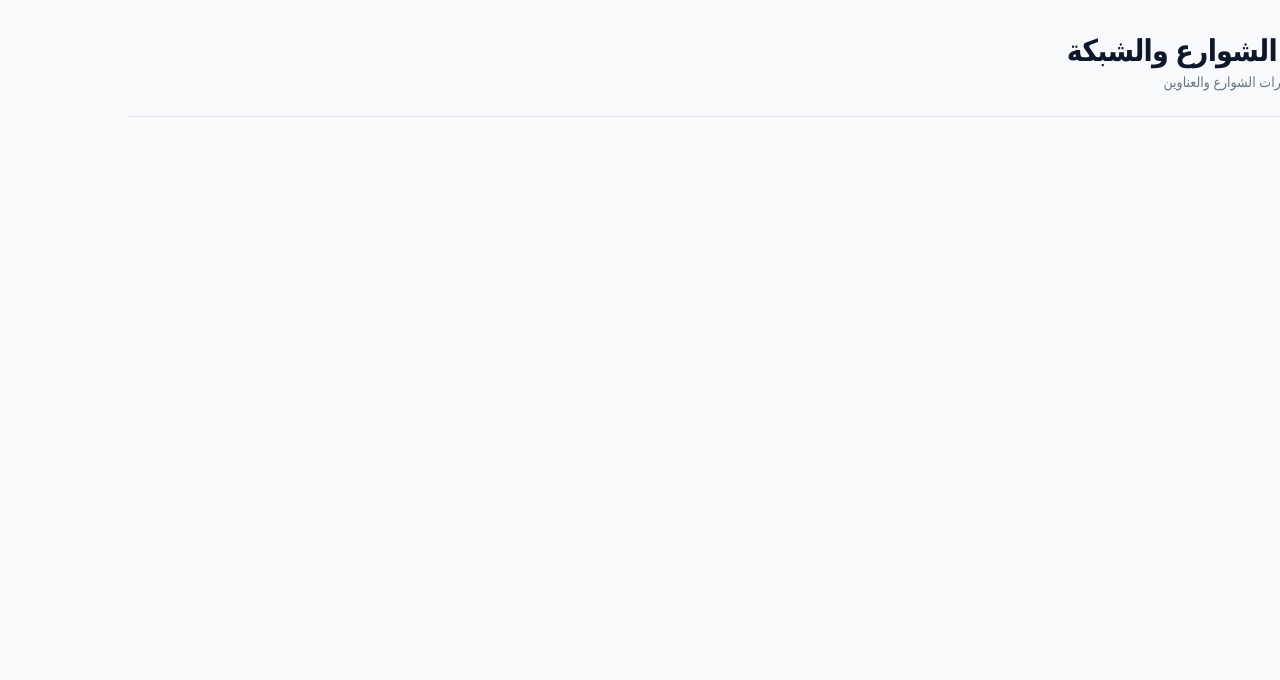
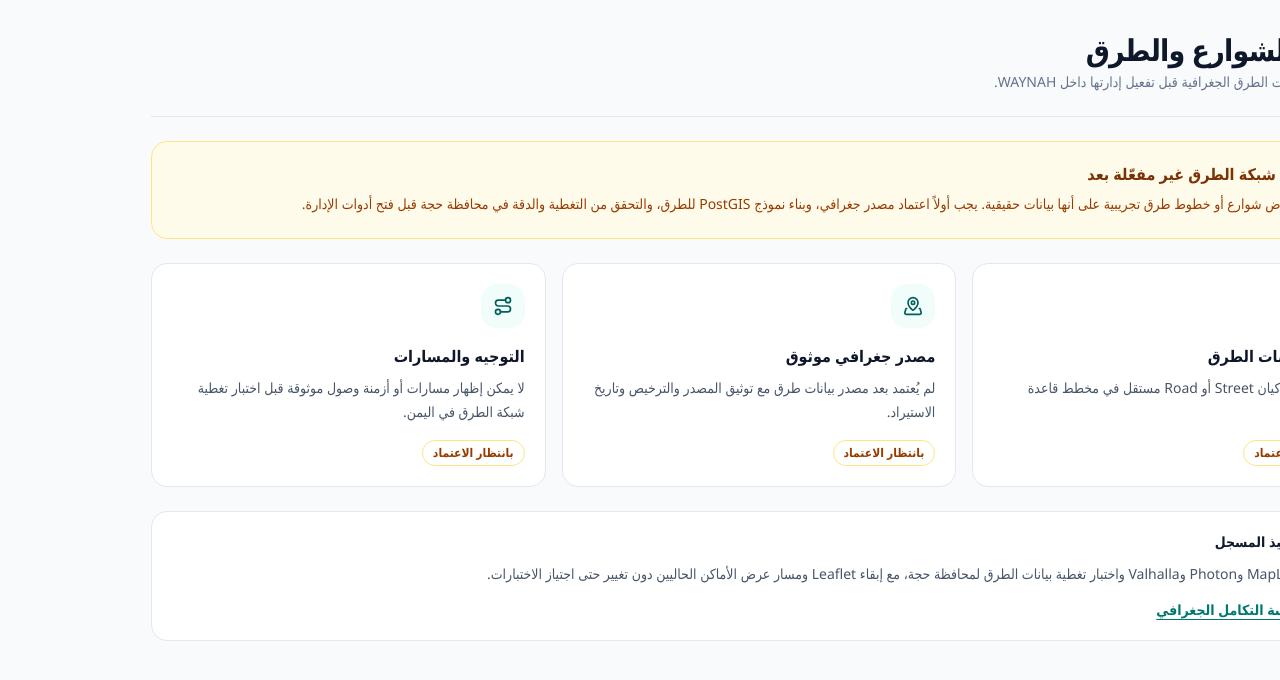
Before and after one commit to mghalaosimi-web/waynah, a Next.js app in the folder apps/web/: page /admin/streets in a window 1280 px wide. Shown: the top 680 px of the page. Built offline with nearby package versions, Linux system fonts and the light colour scheme; no server answers.

Commit message:
feat(admin): document street-network readiness blockers

```diff
--- a/apps/web/app/admin/streets/page.tsx
+++ b/apps/web/app/admin/streets/page.tsx
@@ -1,10 +1,79 @@
-import React from 'react';
+import Link from 'next/link';
+import { AlertTriangle, Database, MapPinned, Route } from 'lucide-react';
 import { Container, PageHeader } from '@waynah/ui';
+
+const blockers = [
+  {
+    title: 'نموذج بيانات الطرق',
+    description: 'لا يوجد حالياً كيان Street أو Road مستقل في مخطط قاعدة البيانات.',
+    icon: Database,
+  },
+  {
+    title: 'مصدر جغرافي موثوق',
+    description: 'لم يُعتمد بعد مصدر بيانات طرق مع توثيق المصدر والترخيص وتاريخ الاستيراد.',
+    icon: MapPinned,
+  },
+  {
+    title: 'التوجيه والمسارات',
+    description: 'لا يمكن إظهار مسارات أو أزمنة وصول موثوقة قبل اختبار تغطية شبكة الطرق في اليمن.',
+    icon: Route,
+  },
+];
 
 export default function AdminStreetsPage() {
   return (
-    <Container size="xl" className="py-8">
-      <PageHeader title="إدارة الشوارع والشبكة" subtitle="مراجعة مسارات الشوارع والعناوين" />
+    <Container size="xl" className="space-y-6 py-8">
+      <PageHeader
+        title="شبكة الشوارع والطرق"
+        subtitle="حالة جاهزية بيانات الطرق الجغرافية قبل تفعيل إدارتها داخل WAYNAH."
+      />
+
+      <section className="rounded-2xl border border-amber-200 bg-amber-50 p-5 dark:border-amber-900 dark:bg-amber-950/20">
+        <div className="flex items-start gap-3">
+          <AlertTriangle className="mt-0.5 h-5 w-5 shrink-0 text-amber-700 dark:text-amber-300" aria-hidden="true" />
+          <div>
+            <p className="font-bold text-amber-900 dark:text-amber-100">إدارة شبكة الطرق غير مفعّلة بعد</p>
+            <p className="mt-1 text-sm leading-7 text-amber-800 dark:text-amber-200">
+              لن نعرض شوارع أو خطوط طرق تجريبية على أنها بيانات حقيقية. يجب أولاً اعتماد مصدر جغرافي،
+              وبناء نموذج PostGIS للطرق، والتحقق من التغطية والدقة في محافظة حجة قبل فتح أدوات الإدارة.
+            </p>
+          </div>
+        </div>
+      </section>
+
+      <section className="grid grid-cols-1 gap-4 md:grid-cols-3" aria-label="متطلبات تفعيل شبكة الطرق">
+        {blockers.map((item) => {
+          const Icon = item.icon;
+          return (
+            <article key={item.title} className="rounded-2xl border border-slate-200 bg-white p-5 dark:border-slate-800 dark:bg-slate-950">
+              <span className="inline-flex rounded-xl bg-teal-50 p-3 text-teal-800 dark:bg-teal-950/40 dark:text-teal-200">
+                <Icon className="h-5 w-5" aria-hidden="true" />
+              </span>
+              <h2 className="mt-4 font-bold text-slate-900 dark:text-white">{item.title}</h2>
+              <p className="mt-2 text-sm leading-6 text-slate-600 dark:text-slate-300">{item.description}</p>
+              <span className="mt-4 inline-flex rounded-full border border-amber-200 px-2.5 py-1 text-xs font-semibold text-amber-800 dark:border-amber-900 dark:text-amber-200">
+                بانتظار الاعتماد
+              </span>
+            </article>
+          );
+        })}
+      </section>
+
+      <div className="rounded-2xl border border-slate-200 bg-white p-5 text-sm text-slate-600 dark:border-slate-800 dark:bg-slate-950 dark:text-slate-300">
+        <p className="font-semibold text-slate-900 dark:text-white">مسار التنفيذ المسجل</p>
+        <p className="mt-2 leading-7">
+          مقارنة MapLibre وPhoton وValhalla واختبار تغطية بيانات الطرق لمحافظة حجة، مع إبقاء Leaflet
+          ومسار عرض الأماكن الحاليين دون تغيير حتى اجتياز الاختبارات.
+        </p>
+        <Link
+          href="https://github.com/mghalaosimi-web/waynah/issues/16"
+          target="_blank"
+          rel="noreferrer"
+          className="mt-3 inline-flex font-semibold text-teal-700 underline underline-offset-4 dark:text-teal-300"
+        >
+          متابعة دراسة التكامل الجغرافي
+        </Link>
+      </div>
     </Container>
   );
 }
```
